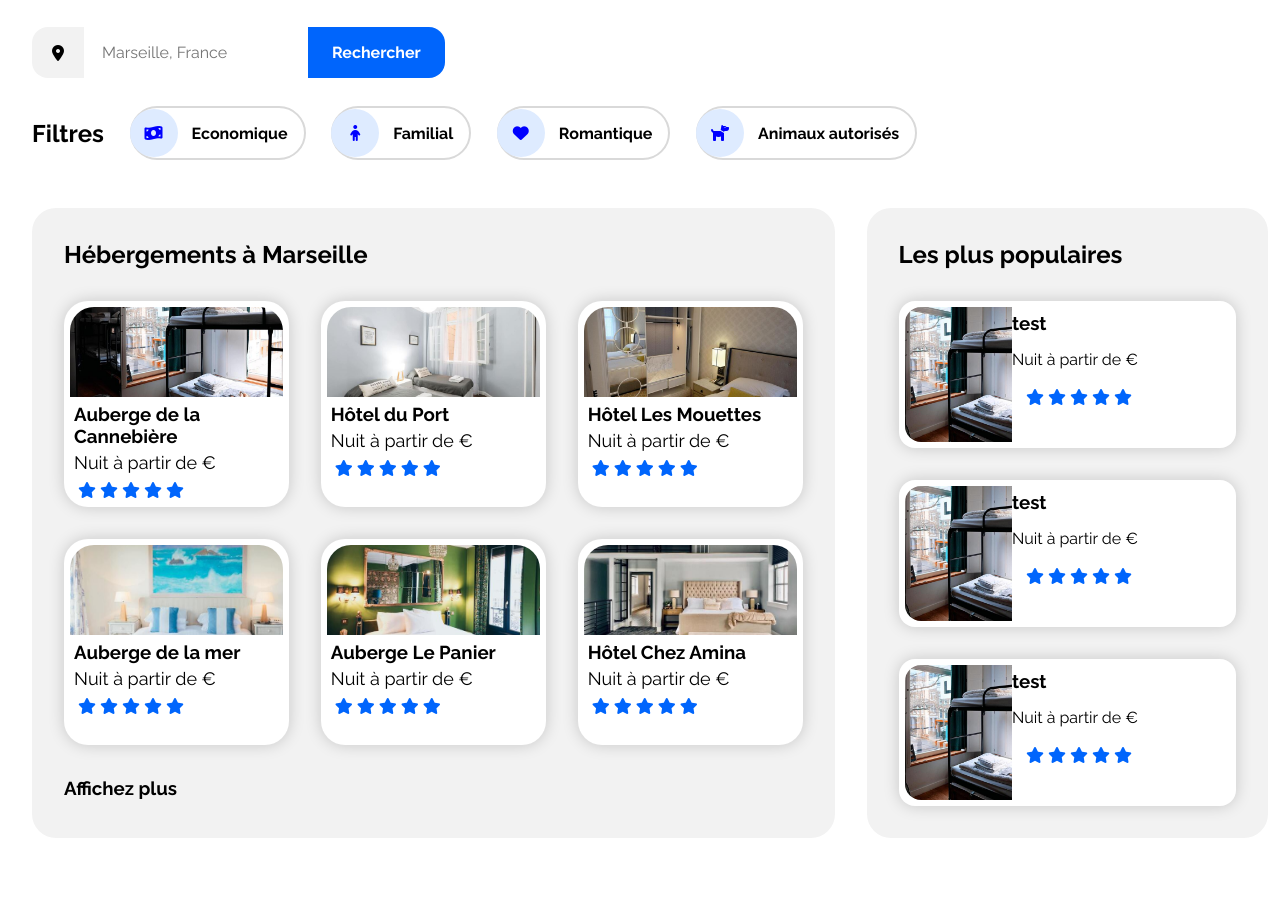
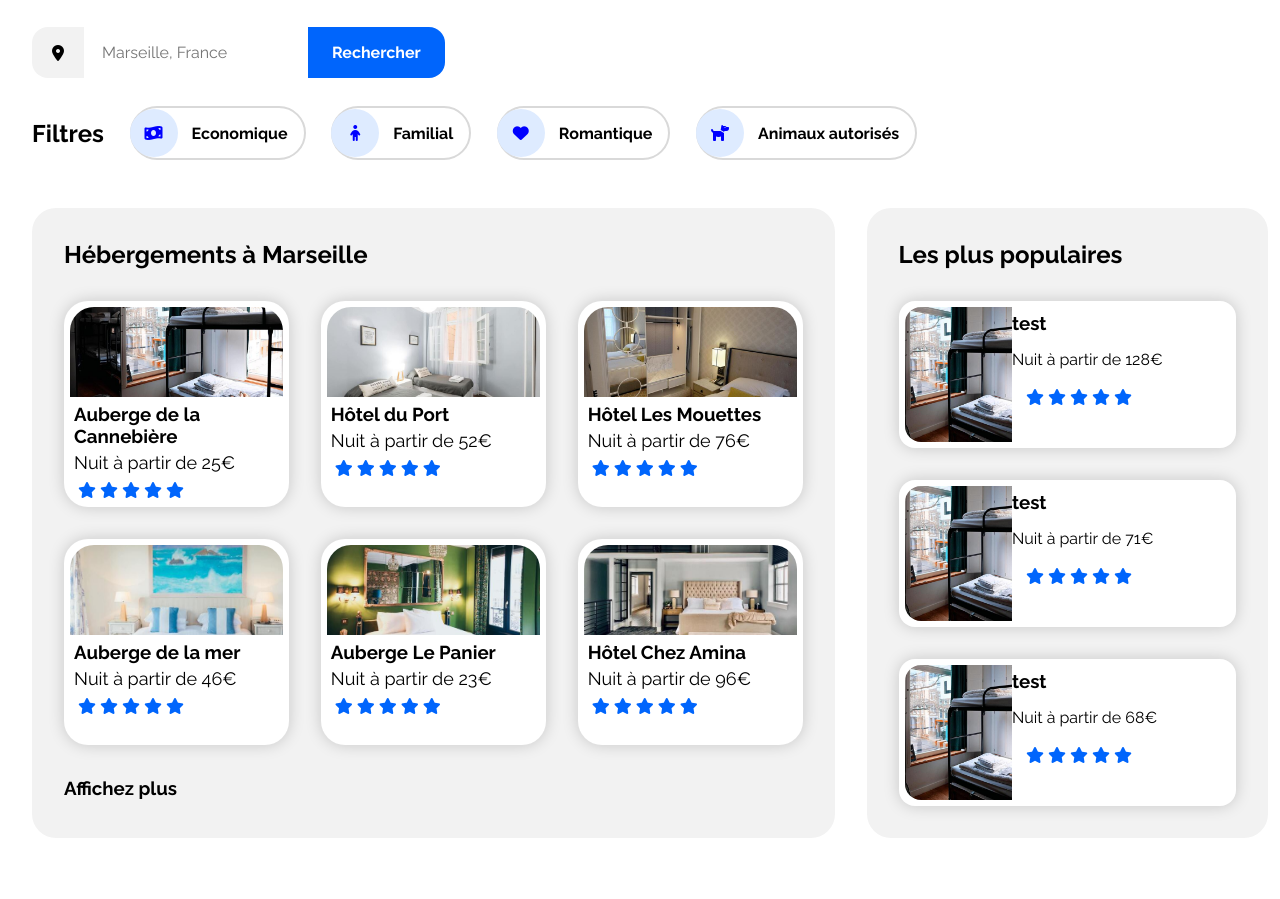
Before and after one commit to EmmanuelCartelli/reservia.com, a plain HTML site: page index.html in a window 1280 px wide. Shown: the part 175-1074 px from the top of the page. Drawn offline with Linux system fonts and the light colour scheme.

Commit message:
Update index.html
ajout des prix

```diff
--- a/index.html
+++ b/index.html
@@ -81,7 +81,7 @@
                                 <div>
                                     <h3> Auberge de la Cannebière</h3>
                                 </div>
-                                <p>Nuit à partir de €</p>
+                                <p>Nuit à partir de 25€</p>
                                 <div class="starsrate">
                                     <i class="fas fa-star"></i>
                                     <i class="fas fa-star"></i>
@@ -96,7 +96,7 @@
                                     <img class="setimg" src="hebergement\fred-kleber-gTbaxaVLvsg-unsplash.jpg">
                                 </div>
                                 <h3>Hôtel du Port</h3>
-                                <p>Nuit à partir de €</p>
+                                <p>Nuit à partir de 52€</p>
                                 <div class="starsrate">
                                     <i class="fas fa-star"></i>
                                     <i class="fas fa-star"></i>
@@ -111,7 +111,7 @@
                                     <img class="setimg" src="hebergement\reisetopia-B8WIgxA_PFU-unsplash.jpg">
                                 </div>
                                 <h3>Hôtel Les Mouettes</h3>
-                                <p>Nuit à partir de €</p>
+                                <p>Nuit à partir de 76€</p>
                                 <div class="starsrate">
                                     <i class="fas fa-star"></i>
                                     <i class="fas fa-star"></i>
@@ -126,7 +126,7 @@
                                     <img class="setimg" src="hebergement\annie-spratt-Eg1qcIitAuA-unsplash.jpg">
                                 </div>
                                 <h3>Auberge de la mer</h3>
-                                <p>Nuit à partir de €</p>
+                                <p>Nuit à partir de 46€</p>
                                 <div class="starsrate">
                                     <i class="fas fa-star"></i>
                                     <i class="fas fa-star"></i>
@@ -141,7 +141,7 @@
                                     <img class="setimg" src="hebergement\emile-guillemot-Bj_rcSC5XfE-unsplash.jpg">
                                 </div>
                                 <h3>Auberge Le Panier</h3>
-                                <p>Nuit à partir de €</p>
+                                <p>Nuit à partir de 23€</p>
                                 <div class="starsrate">
                                     <i class="fas fa-star"></i>
                                     <i class="fas fa-star"></i>
@@ -156,7 +156,7 @@
                                     <img class="setimg" src="hebergement\aw-creative-VGs8z60yT2c-unsplash.jpg">
                                 </div>
                                 <h3>Hôtel Chez Amina</h3>
-                                <p>Nuit à partir de €</p>
+                                <p>Nuit à partir de 96€</p>
                                 <div class="starsrate">
                                     <i class="fas fa-star"></i>
                                     <i class="fas fa-star"></i>
@@ -178,7 +178,7 @@
                         <div>
                             <div>
                                 <h3 class="reltitle"> test</h3>
-                                <p>Nuit à partir de €</p>
+                                <p>Nuit à partir de 128€</p>
                             </div>
                             <div class="starsrate">
                                 <i class="fas fa-star"></i>
@@ -197,7 +197,7 @@
                         <div>
                             <div>
                                 <h3 class="reltitle"> test</h3>
-                                <p>Nuit à partir de €</p>
+                                <p>Nuit à partir de 71€</p>
                             </div>
                             <div class="starsrate">
                                 <i class="fas fa-star"></i>
@@ -218,7 +218,7 @@
                           <div class="descriptif">
                             <div>
                               <h3 class="reltitle"> test</h3>
-                              <p>Nuit à partir de €</p>
+                              <p>Nuit à partir de 68€</p>
                             </div>
                           </div>
                             <div class="starsrate">
```
